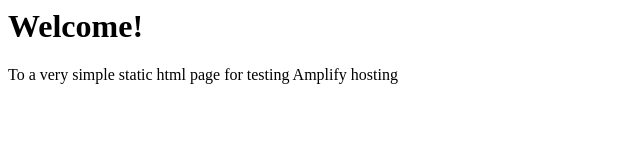
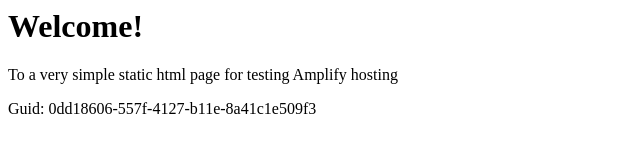
Before and after one commit to aws-aemilia-fra/Github-PR-Commit-Integration-Test-DoNotTouch-Gith-OKSLNVO2-v1-preprod-eu-central-1, a website: page src/index.html in a window 1280 px wide. Shown: the whole page, without its empty margins (0-640 px from the left). Drawn offline with Linux system fonts and the light colour scheme.

Commit message:
commit from integ tests

```diff
--- a/src/index.html
+++ b/src/index.html
@@ -1,3 +1,5 @@
+
+
 <html lang="en">
 
 <head>
@@ -10,6 +12,6 @@
 <body>
     <h1>Welcome!</h1>
     <p>To a very simple static html page for testing Amplify hosting</p>
-</body>
+    <p>Guid: 0dd18606-557f-4127-b11e-8a41c1e509f3</p></body>
 
 </html>
```
